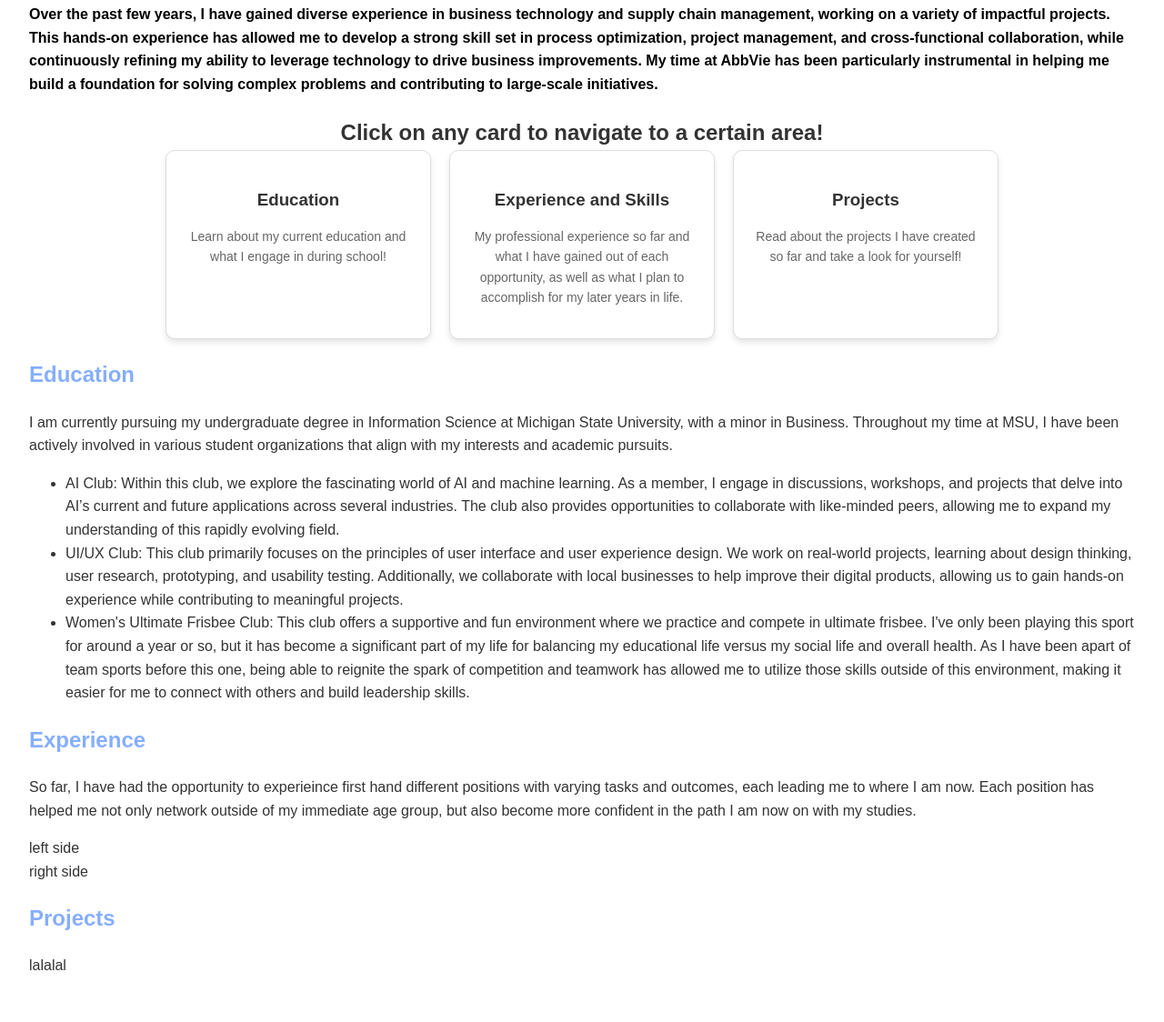
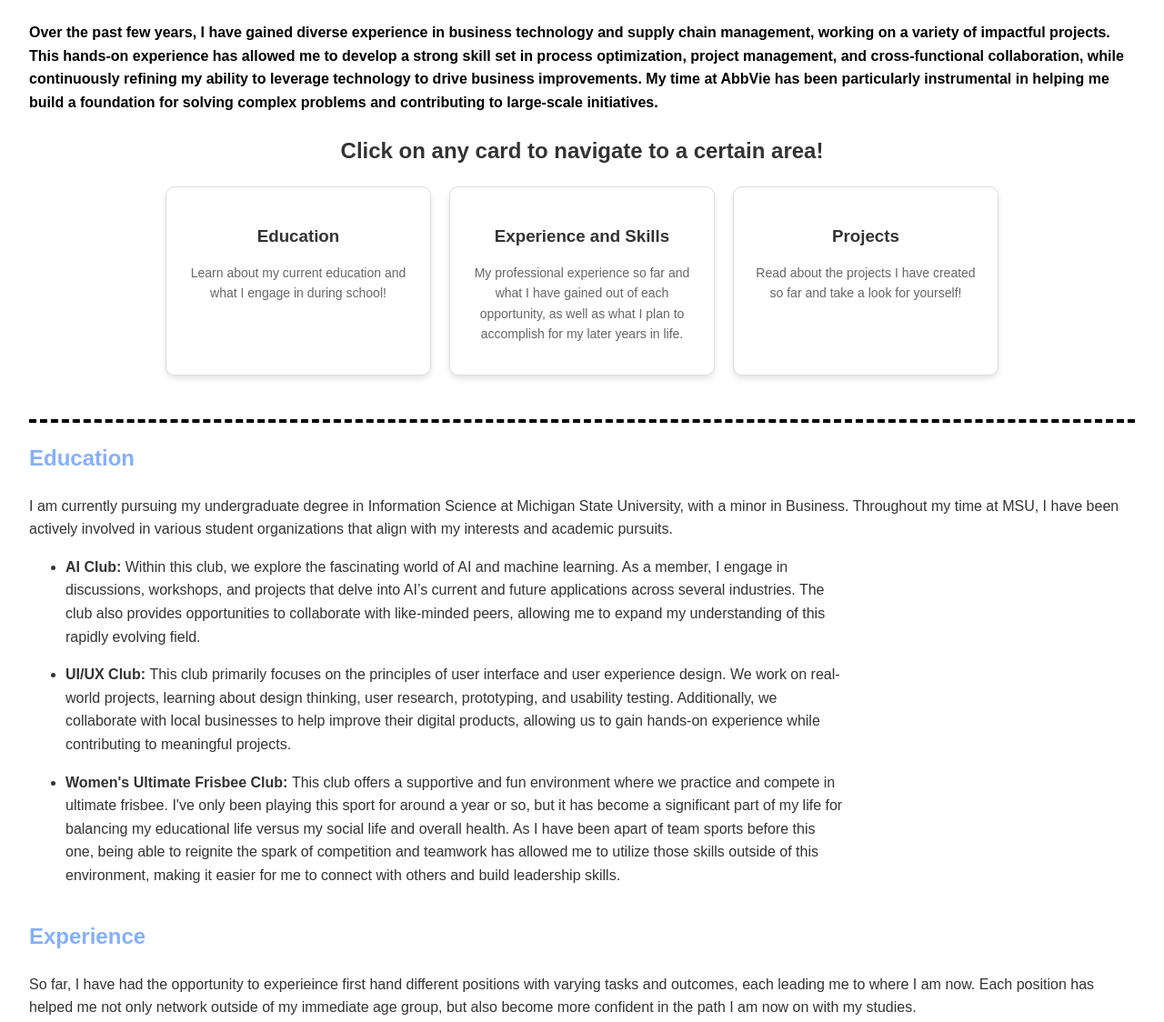
Before and after one commit to anishid7/anishidesai_portfolio, a plain HTML site: page experience.html in a window 1280 px wide. Shown: the part 310-1434 px from the top of the page at 91% size. Drawn offline with Linux system fonts and the light colour scheme.

Commit message:
updated CSS to fit aesthetic needs

```diff
--- a/screen.css
+++ b/screen.css
@@ -20,6 +20,8 @@ h1 {
   color: white;
   display: flex;
   justify-content: center;
+  border-bottom: 10px dotted rgb(176, 204, 255);
+  padding-bottom: 10px;
 }
 
 h2 {
@@ -112,16 +114,15 @@ footer {
 }
 
 .left-section {
-  width: 50%;
   padding: 20px;
   display: flex;
 }
 
 .right-section {
-  width: 50%;
   padding: 20px;
   display: flex;
 }
+
 /* Hero Section */
 .hero {
   text-align: left;
@@ -132,12 +133,16 @@ footer {
 
 }
 
-/* Skill Cards Container */
+/* skills CSS */
 .skill-cards {
   display: flex;
   flex-wrap: wrap;
   gap: 20px;
   justify-content: center;
+  padding-top: 20px;
+  padding-bottom: 3rem;
+  border-bottom: 4px dashed black;
+
 }
 
 .skill-card {
@@ -148,6 +153,7 @@ footer {
   width: 250px;
   text-align: center;
   box-shadow: 0 4px 6px rgba(0, 0, 0, 0.1);
+
 }
 
 .skill-card h3 {
@@ -160,10 +166,35 @@ footer {
   font-size: 14px;
 }
 
-/* Hover Effect */
 .skill-card:hover {
   transform: translateY(-5px);
   box-shadow: 0 6px 12px rgba(0, 0, 0, 0.2);
+}
+
+.bold-text {
+  font-weight: bold;
+}
+
+.edu-li{
+  padding-bottom: 1rem;
+  padding-right: 20rem;
+}
+
+.experience-flexbox{
+  height: 500px;
+  width: 500px;
+  display: flex;
+  flex-direction: column;
+  justify-content: space-between;
+  flex-wrap: wrap;
+}
+.experience-flexbox div {
+  width: 40%;
+  background: green;
+  height: 30%;
+}
+.flexbox .left, .flexbox .right{
+  height: 45%;
 }
 
 /* contact CSS */
```
